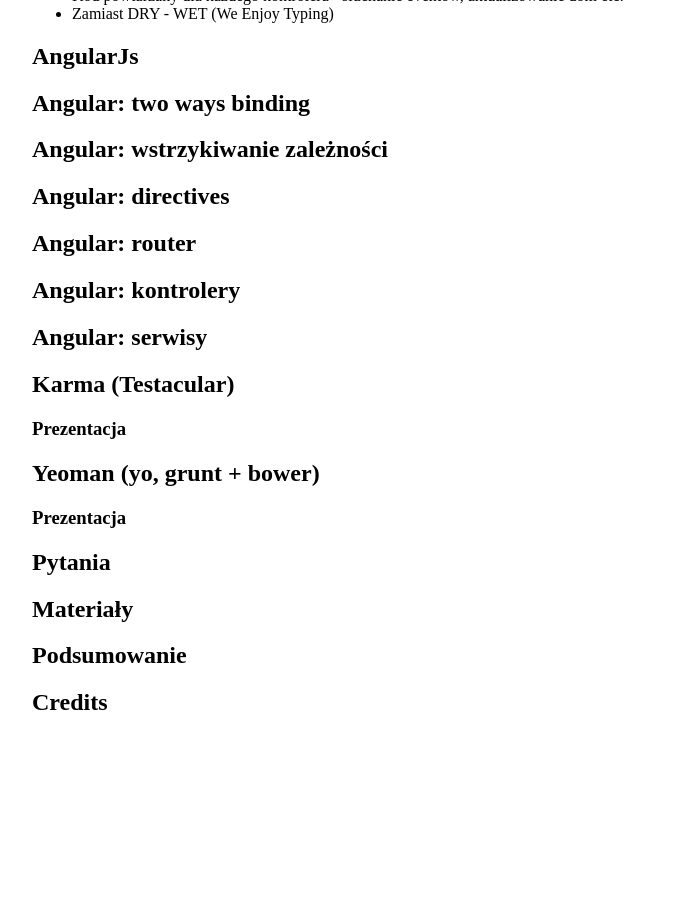
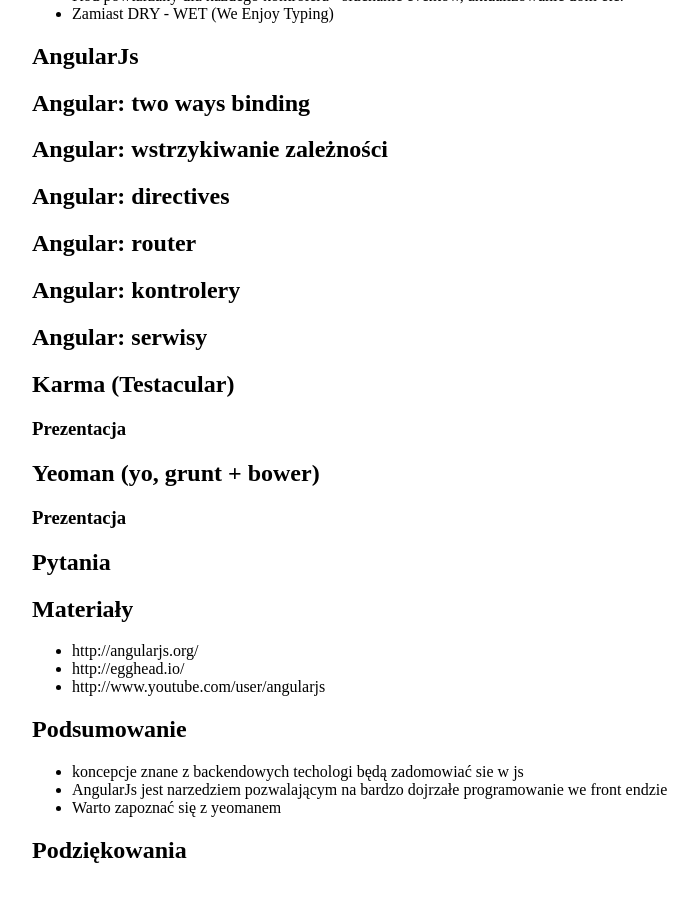
Before and after one commit to marcin-wosinek/blog, a Jekyll site: the page built from _posts/2013-04-12-AngularJs-4developers-Warszawa.md, in a window 1280 px wide and 900 px high, scrolled down 1076 px. Shown: the whole window, without its empty margins (128-826 px from the left). Built offline with Jekyll 4.4.1, drawn with Linux system fonts in a browser that asks for light colours; before the commit the page ends 1828 px from its top, so only the background shows below that.

Commit message:
Materials and summary for 4dev

```diff
--- a/_posts/2013-04-12-AngularJs-4developers-Warszawa.md
+++ b/_posts/2013-04-12-AngularJs-4developers-Warszawa.md
@@ -70,7 +70,13 @@
 ## Pytania
 
 ## Materiały
+* http://angularjs.org/
+* http://egghead.io/
+* http://www.youtube.com/user/angularjs
 
 ## Podsumowanie
+* koncepcje znane z backendowych techologi będą zadomowiać sie w js
+* AngularJs jest narzedziem pozwalającym na bardzo dojrzałe programowanie we front endzie
+* Warto zapoznać się z yeomanem
 
-## Credits
+## Podziękowania
```
